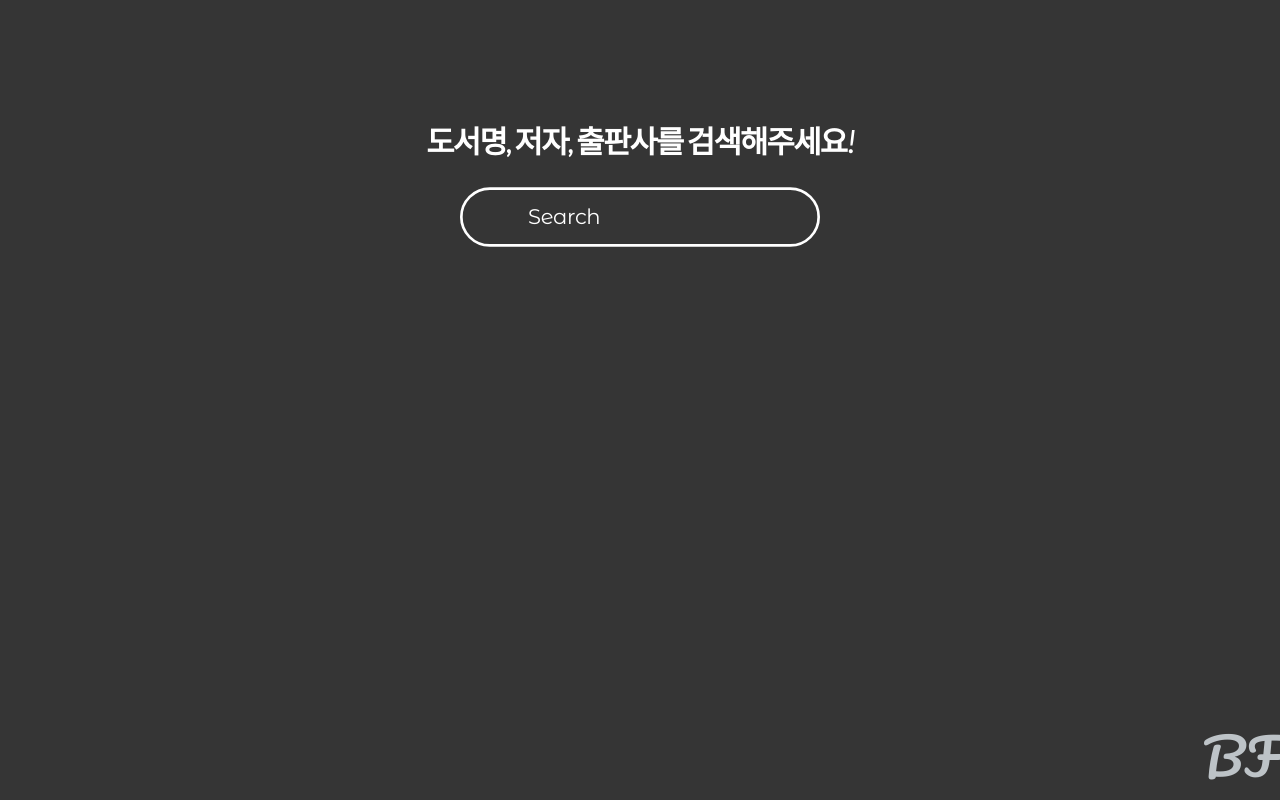
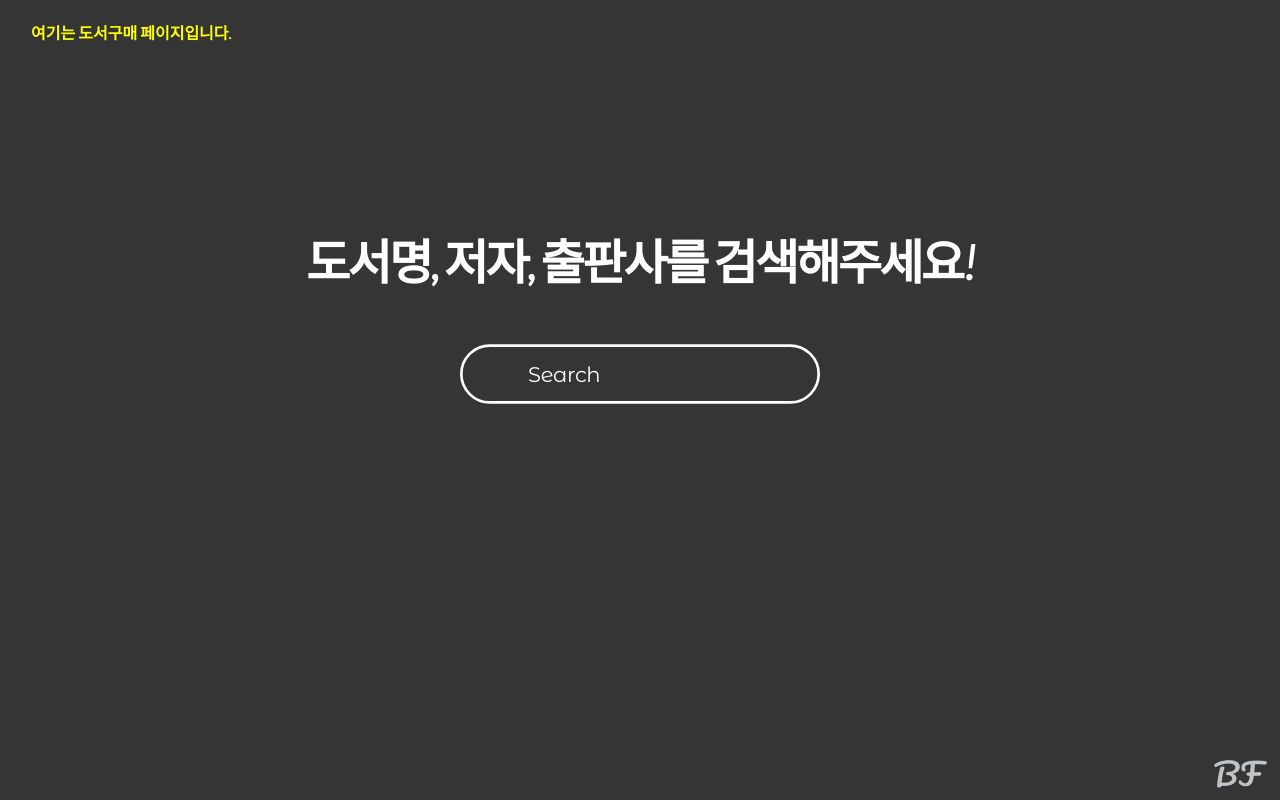
Before and after one commit to choiminjeong/project, a Flask app: page /buy in a window 1280 px wide. Run offline with Flask 2, Linux system fonts and the light colour scheme; some libraries are stand-ins or nearby versions; some web fonts are replaced.

Commit message:
h1, h4, footer수정

```diff
--- a/static/main.css
+++ b/static/main.css
@@ -12,12 +12,13 @@ footer {
     /* padding: 50px 0 0 100px; */
     font-family: 'Pacifico', cursive;
     color: #BDC3C7;
-	right: 0px;
+    right: 20px;
     bottom: 0px;
     position: fixed;
     margin-bottom: 0 !important;
     margin-top: 80px;
 	}
+
   h1 {
 	color: #BDC3C7;
   text-transform: uppercase;
--- a/static/search.css
+++ b/static/search.css
@@ -45,9 +45,9 @@ html, body {
   }
   h1 {
     display: block;
-    margin: 0 auto 25px auto;
+    margin: 0 auto 50px auto;
     text-align: center;
-    font-size: 1.92em;
+    font-size: 3em;
     font-weight: 600;
     letter-spacing: -0.055em;
   }
@@ -61,10 +61,16 @@ html, body {
   }
   .container {
     position: relative;
-    margin: calc(75px + 2vh + 2vw) auto 0 auto;
+    /* margin: calc(75px + 2vh + 2vw) auto 0 auto; */
+    margin: 180px auto 0 auto;
     padding: 0;
     width: 100%;
     max-width: 840px;
+  }
+
+  h4{
+    margin: 20px auto auto 5px;
+    color: yellow;
   }
   .search-box {
     position: relative;
@@ -188,11 +194,11 @@ html, body {
   #search::selection {color: #FFFFFF; background: rgba(0,0,0,0.25);}
 
   footer {
-    font-size: 50px;
+    font-size: 30px;
     /* padding: 50px 0 0 100px; */
     font-family: 'Pacifico', cursive;
     color: #BDC3C7;
-    right: 0px;
+    right: 20px;
     bottom: 0px;
     position: fixed;
     margin-bottom: 0 !important;
--- a/templates/buy.html
+++ b/templates/buy.html
@@ -21,6 +21,7 @@
 
 <body>
     <main>
+        <h4> 여기는 도서구매 페이지입니다.</h4>
         <div class="container">
             <h1>도서명, 저자, 출판사를 검색해주세요!</h1>
 
--- a/templates/index.html
+++ b/templates/index.html
@@ -1,6 +1,5 @@
 <!DOCTYPE html>
 <html lang="en">
-
 <head>
   <meta charset="UTF-8">
   <meta name="viewport" content="width=device-width, initial-scale=1.0">
@@ -35,8 +34,8 @@
       </div>
       <div class="container">
       <div class="row row-btn">
-        <div class="col-md-3 col-sm-3 col-xs-6 three"> <a href="rent.html" class="btn btn-sm animated-button thar-three rent" >대여</a> </div>
-        <div class="col-md-3 col-sm-3 col-xs-6 four"> <a href="buy.html" class="btn btn-sm animated-button thar-three buy">구매</a> </div>
+        <div class="col-md-3 col-sm-3 col-xs-6 three"> <a href="rent" class="btn btn-sm animated-button thar-three rent" >대여</a> </div>
+        <div class="col-md-3 col-sm-3 col-xs-6 four"> <a href="buy" class="btn btn-sm animated-button thar-three buy">구매</a> </div>
       </div>
     </div>
 
--- a/templates/rent.html
+++ b/templates/rent.html
@@ -23,6 +23,7 @@
 
 <body>
     <main>
+        <h4> 여기는 도서대여 페이지입니다.</h4>
         <div class="container">
             <h1>도서명, 저자, 출판사를 검색해주세요!</h1>
 
```
Lines whose indentation alone changed are shown as unchanged.
